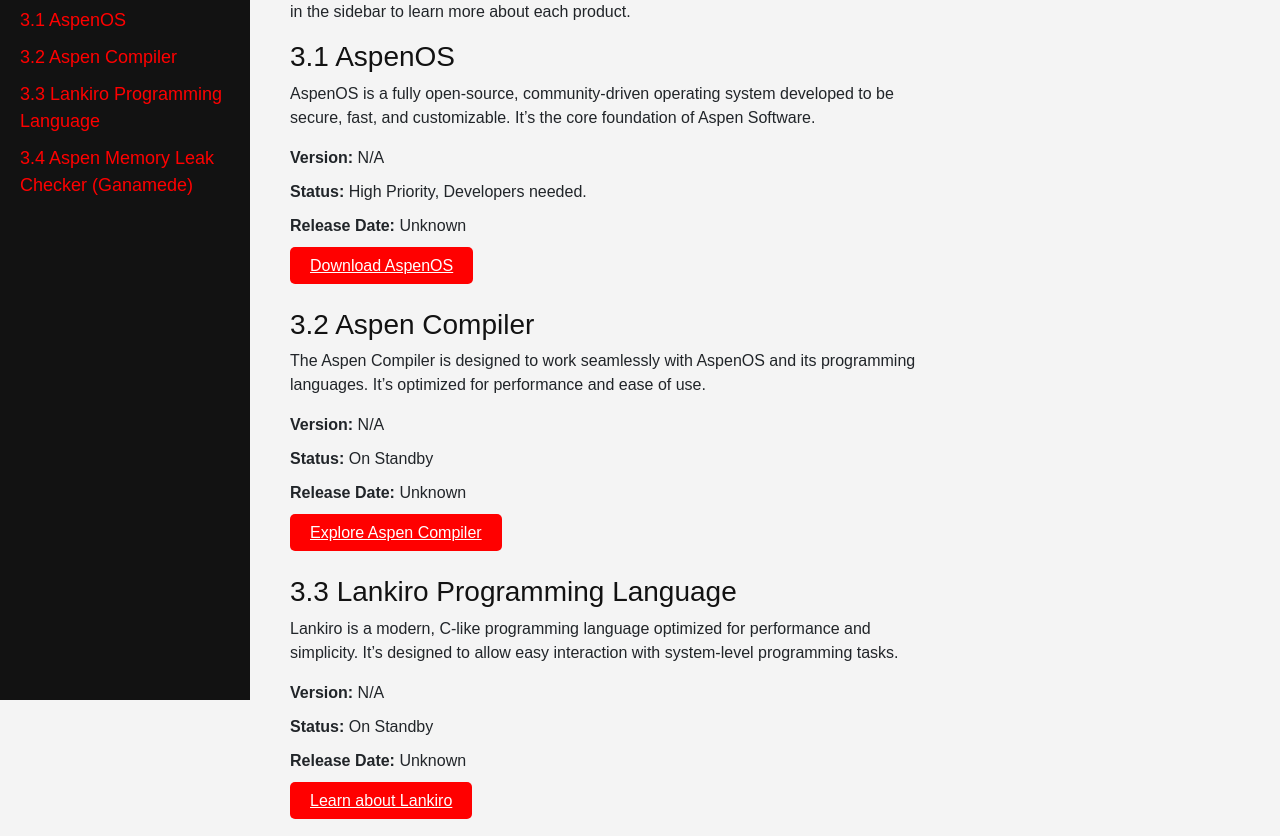
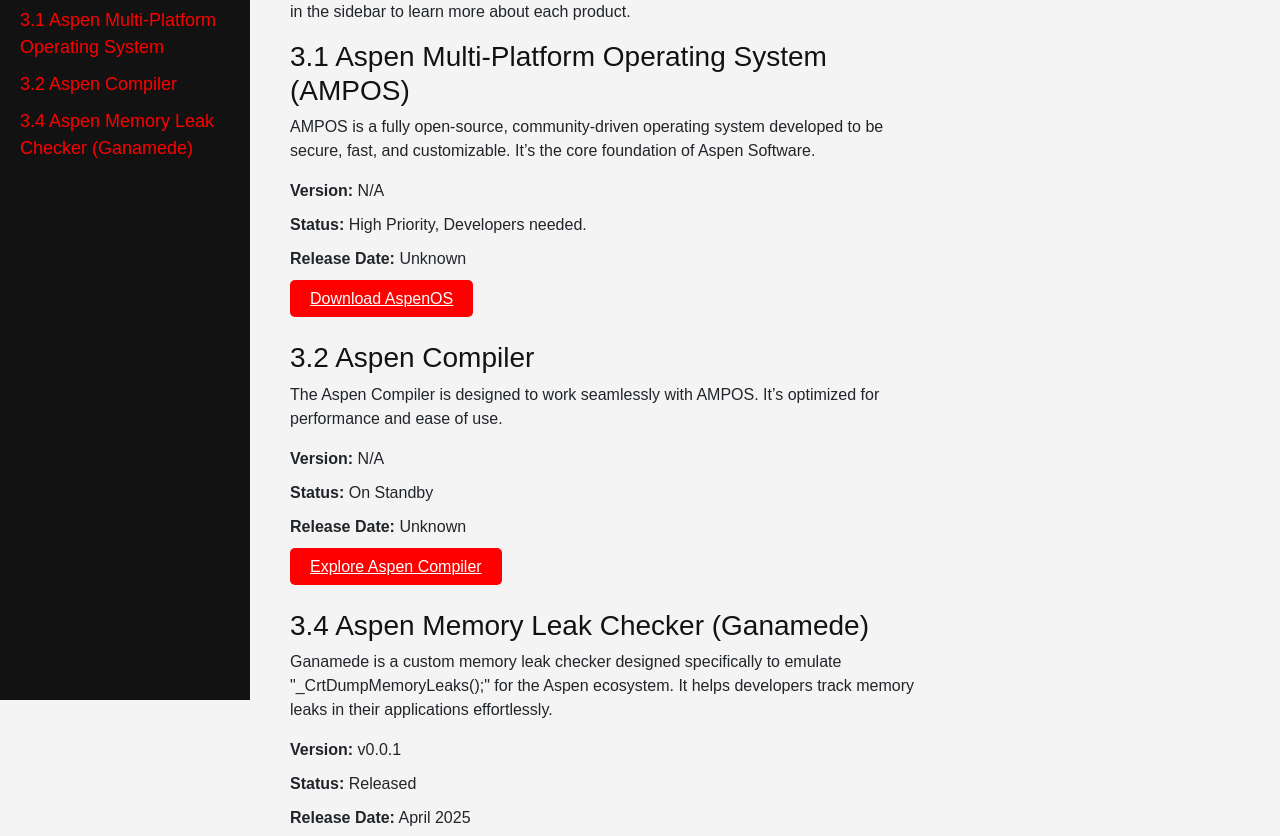
Before and after one commit to Aspen-Software-Foundation/aspen-software-foundation.github.io, a plain HTML site: page software.html in a window 1280 px wide. Shown: the part 100-936 px from the top of the page. Drawn offline with nearby package versions, Linux system fonts and the light colour scheme.

Commit message:
Updated software.html, removed lankiro & fixed incorrect names

```diff
--- a/software.html
+++ b/software.html
@@ -86,9 +86,8 @@
   <!-- Sidebar -->
   <div class="sidebar">
     <h2>Aspen Software Wiki</h2>
-    <a href="#aspenos">3.1 AspenOS</a>
+    <a href="#aspenos">3.1 Aspen Multi-Platform Operating System</a>
     <a href="#aspencompiler">3.2 Aspen Compiler</a>
-    <a href="#lankiro">3.3 Lankiro Programming Language</a>
     <a href="#ganamede">3.4 Aspen Memory Leak Checker (Ganamede)</a>
   </div>
 
@@ -98,8 +97,8 @@
     <p>Explore the various software offerings from Aspen Software Foundation. Click on the links in the sidebar to learn more about each product.</p>
 
     <div id="aspenos" class="software-entry">
-      <h3>3.1 AspenOS</h3>
-      <p>AspenOS is a fully open-source, community-driven operating system developed to be secure, fast, and customizable. It’s the core foundation of Aspen Software.</p>
+      <h3>3.1  Aspen Multi-Platform Operating System (AMPOS)</h3>
+      <p>AMPOS is a fully open-source, community-driven operating system developed to be secure, fast, and customizable. It’s the core foundation of Aspen Software.</p>
       <ul>
         <li><strong>Version:</strong> N/A</li>
         <li><strong>Status:</strong> High Priority, Developers needed.</li>
@@ -110,24 +109,13 @@
 
     <div id="aspencompiler" class="software-entry">
       <h3>3.2 Aspen Compiler</h3>
-      <p>The Aspen Compiler is designed to work seamlessly with AspenOS and its programming languages. It’s optimized for performance and ease of use.</p>
+      <p>The Aspen Compiler is designed to work seamlessly with AMPOS. It’s optimized for performance and ease of use.</p>
       <ul>
         <li><strong>Version:</strong> N/A</li>
         <li><strong>Status:</strong> On Standby</li>
         <li><strong>Release Date:</strong> Unknown</li>
       </ul>
       <a href="invalid.html" class="software-btn">Explore Aspen Compiler</a>
-    </div>
-
-    <div id="lankiro" class="software-entry">
-      <h3>3.3 Lankiro Programming Language</h3>
-      <p>Lankiro is a modern, C-like programming language optimized for performance and simplicity. It’s designed to allow easy interaction with system-level programming tasks.</p>
-      <ul>
-        <li><strong>Version:</strong> N/A</li>
-        <li><strong>Status:</strong> On Standby</li>
-        <li><strong>Release Date:</strong> Unknown</li>
-      </ul>
-      <a href="invalid.html" class="software-btn">Learn about Lankiro</a>
     </div>
 
     <div id="ganamede" class="software-entry">
```
